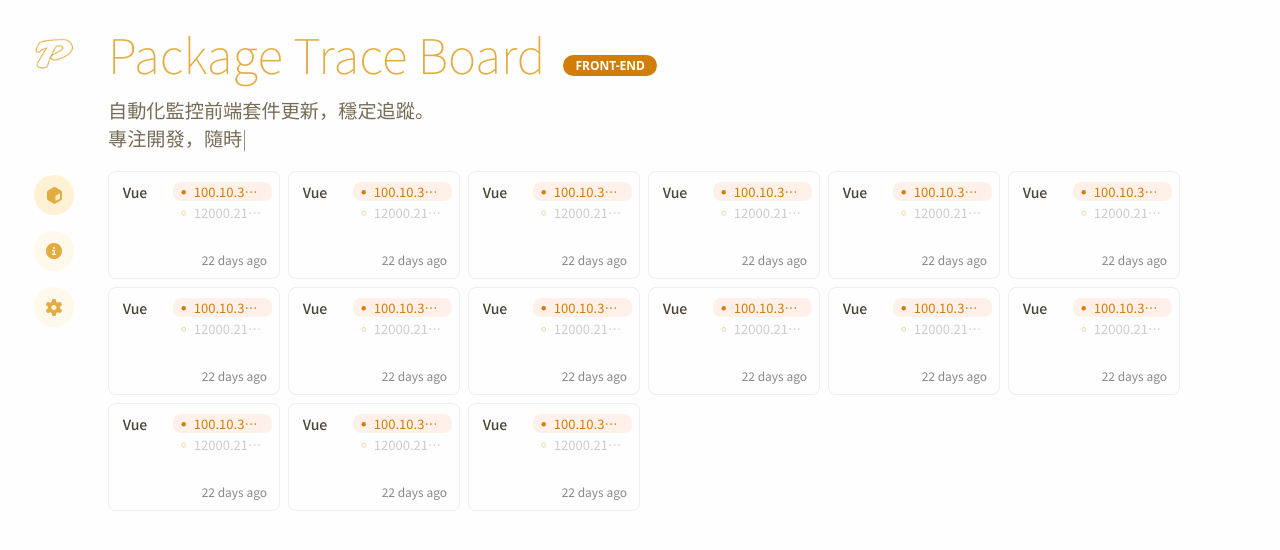
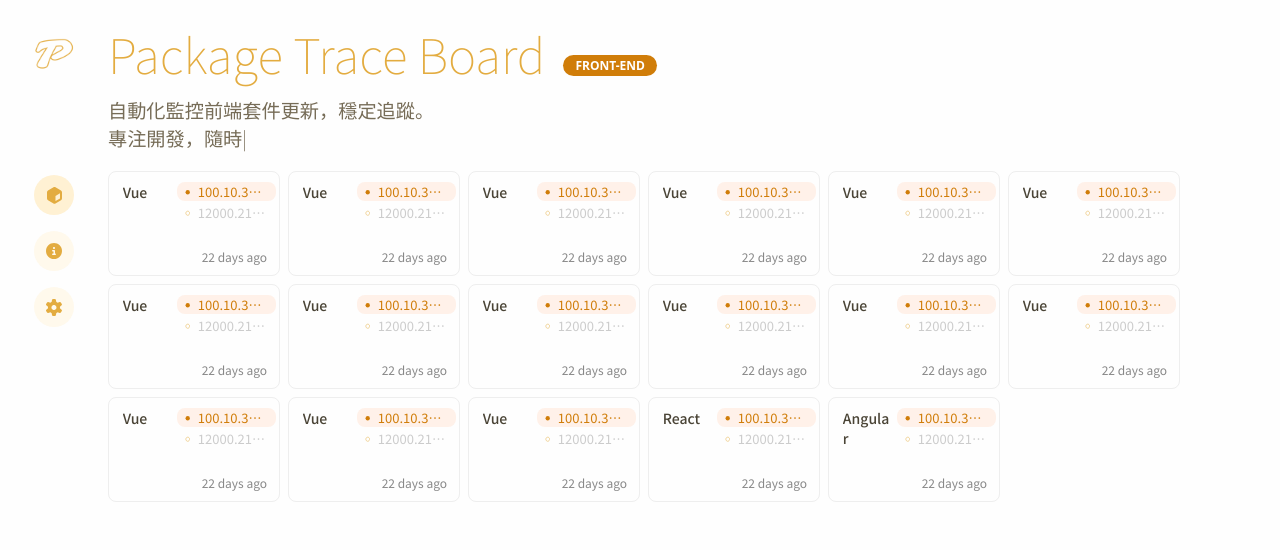
Before and after one commit to yuhsiang237/package-track, a Nuxt app: page /dashboard in a window 1280 px wide. Shown: the top 550 px of the page. Built offline with nearby package versions, Linux system fonts and the light colour scheme.

Commit message:
fix: adjust long title

```diff
--- a/app/assets/scss/_custom.scss
+++ b/app/assets/scss/_custom.scss
@@ -2,7 +2,7 @@
 // --- dashboard ---
 .package-card {
   width: 172px;
-  height: 108px;
+  height: 105px;
   border: 1px solid #eee;
   border-radius: 8px;
   display: flex;
@@ -17,12 +17,20 @@
   .info-container {
     display: flex;
     .title-section {
-      flex: 0 0 50px; /* ✅ 固定不被壓縮、不拉伸 */
+      padding-right: 2px;
+      flex: 0 0 52px; /* ✅ 固定不被壓縮、不拉伸 */
       font-weight: $font-medium;
       font-size: 14px;
       color: $gray3-color;
       -webkit-font-smoothing: antialiased;
       -moz-osx-font-smoothing: grayscale;
+      /* 換行與超出省略控制 */
+      display: -webkit-box; /* 多行省略 */
+      -webkit-line-clamp: 3; /* 最多兩行 */
+      -webkit-box-orient: vertical;
+      overflow: hidden;
+      word-break: break-word;
+      white-space: normal; /* 允許換行 */
     }
     .version-section {
       width: auto;
--- a/app/pages/dashboard.vue
+++ b/app/pages/dashboard.vue
@@ -35,5 +35,17 @@ onMounted(() => {
     oldVersion: "12000.2111.10",
     timeAgo: "22 days ago",
   }));
+  packages.value.push({
+    title: "React",
+    currentVersion: "100.10.311110",
+    oldVersion: "12000.2111.10",
+    timeAgo: "22 days ago",
+  });
+  packages.value.push({
+    title: "Angular",
+    currentVersion: "100.10.311110",
+    oldVersion: "12000.2111.10",
+    timeAgo: "22 days ago",
+  });
 });
 </script>
```
